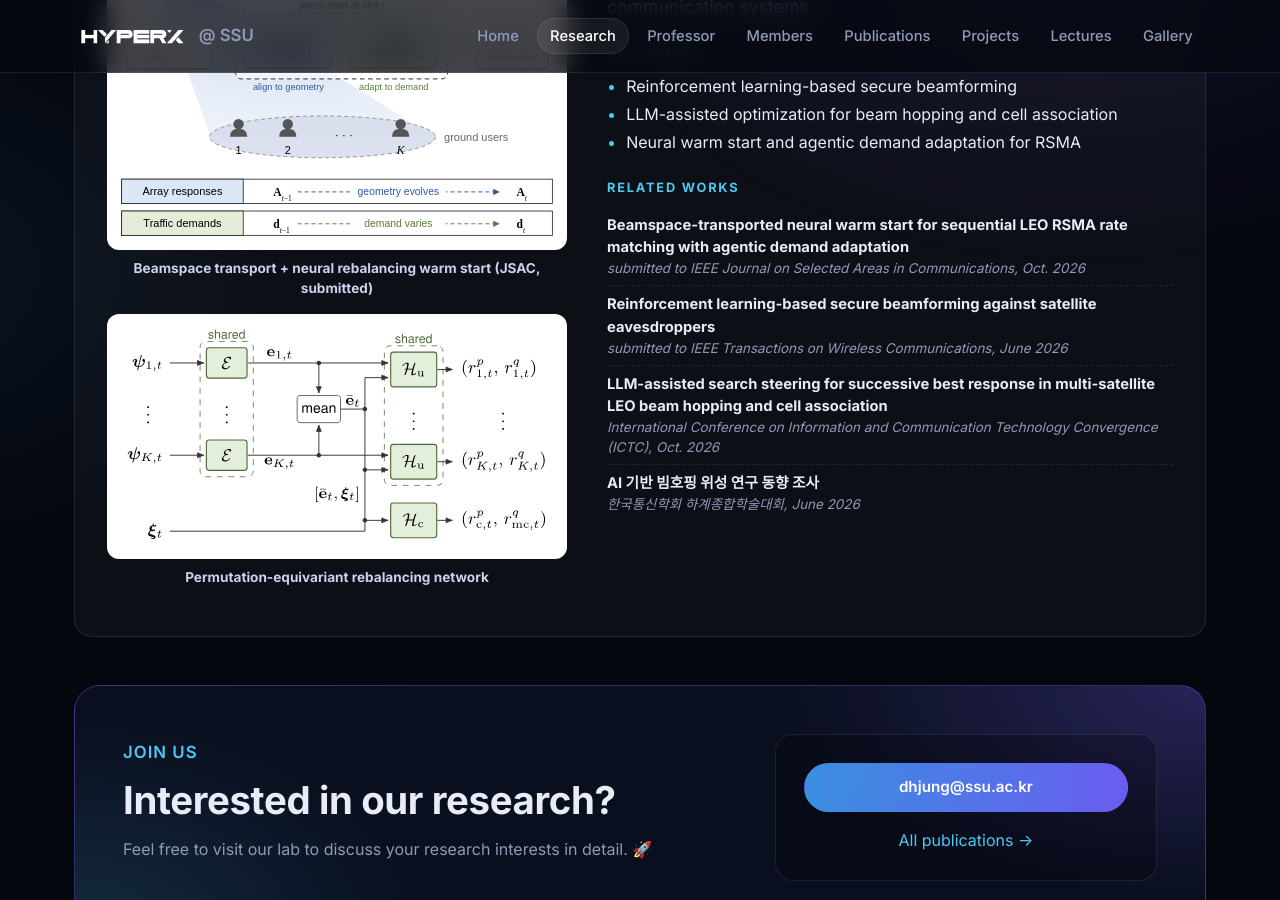
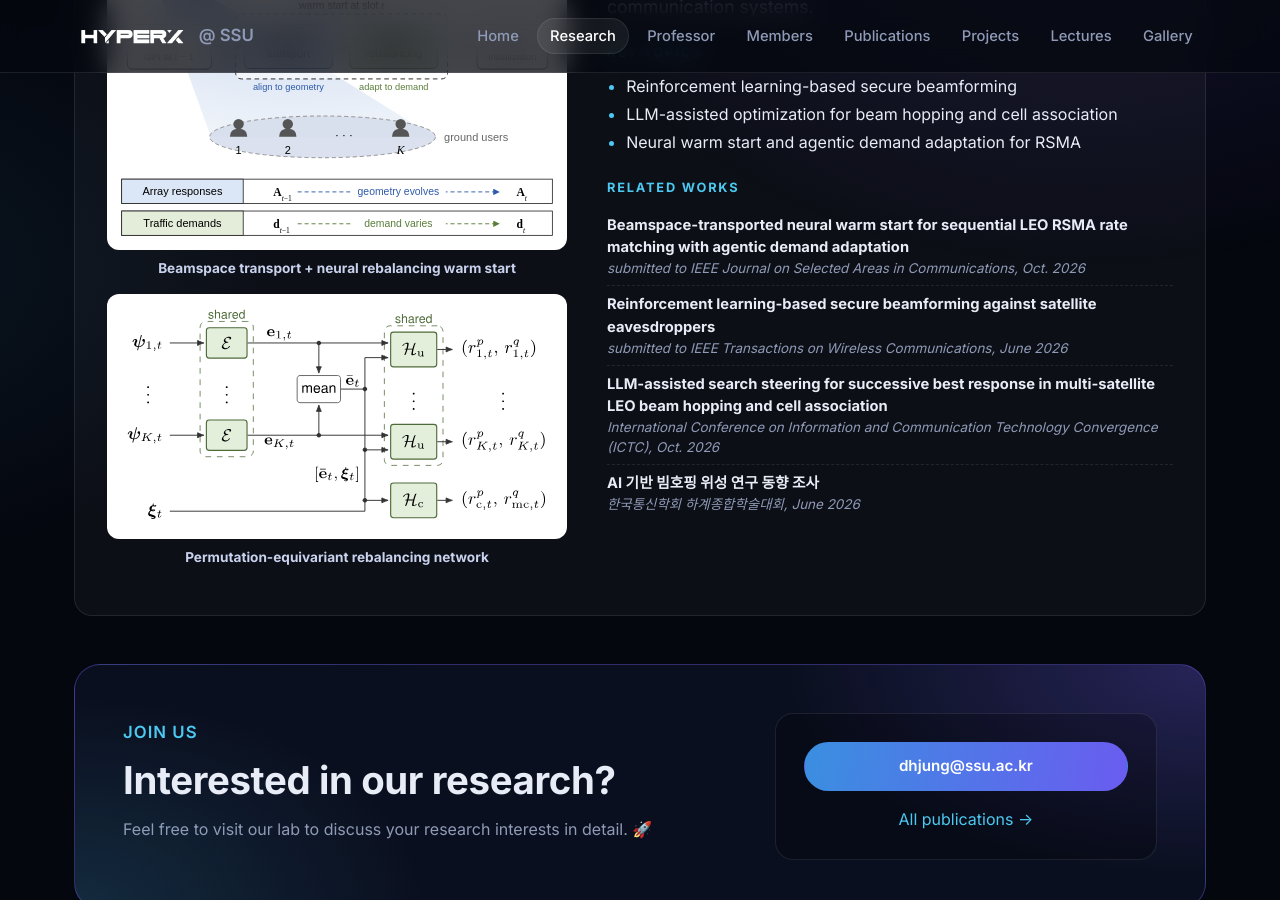
Before and after one commit to hyperx-web/hyperx, a Jekyll site: the page built from research.html, in a window 1280 px wide and 900 px high, scrolled down 2573 px. Built offline with Jekyll 4.4.1, drawn with Linux system fonts in a browser that asks for light colours; some web fonts are replaced; some of the changed text lies outside the part shown.

Commit message:
Research: drop '(JSAC, submitted)' from captions
Co-Authored-By: Claude Opus 5.5 <noreply@anthropic.com>

```diff
--- a/_data/research.yml
+++ b/_data/research.yml
@@ -3,7 +3,7 @@
   title: 6G Technologies
   image: 6g-model.svg
   images:
-    - { file: 6g-rsma-anim.svg, caption: "RSMA system model (JSAC, submitted)" }
+    - { file: 6g-rsma-anim.svg, caption: "RSMA system model" }
     - { file: 6g-afdm-anim.svg, caption: "AFDM transceiver with delay–Doppler sensing (ISAC)" }
   summary: Investigating ultra-low latency, high-speed communication protocols for next-gen connectivity.
   topics:
@@ -35,7 +35,7 @@
   title: AI Applications for Communications
   image: ai-model.svg
   images:   # 여러 그림 (있으면 image 대신 사용)
-    - { file: ai-concept-anim.svg, caption: "Beamspace transport + neural rebalancing warm start (JSAC, submitted)" }
+    - { file: ai-concept-anim.svg, caption: "Beamspace transport + neural rebalancing warm start" }
     - { file: ai-network-anim.svg, caption: "Permutation-equivariant rebalancing network" }
   summary: Applying various machine learning models for intelligent communication systems.
   topics:
```
